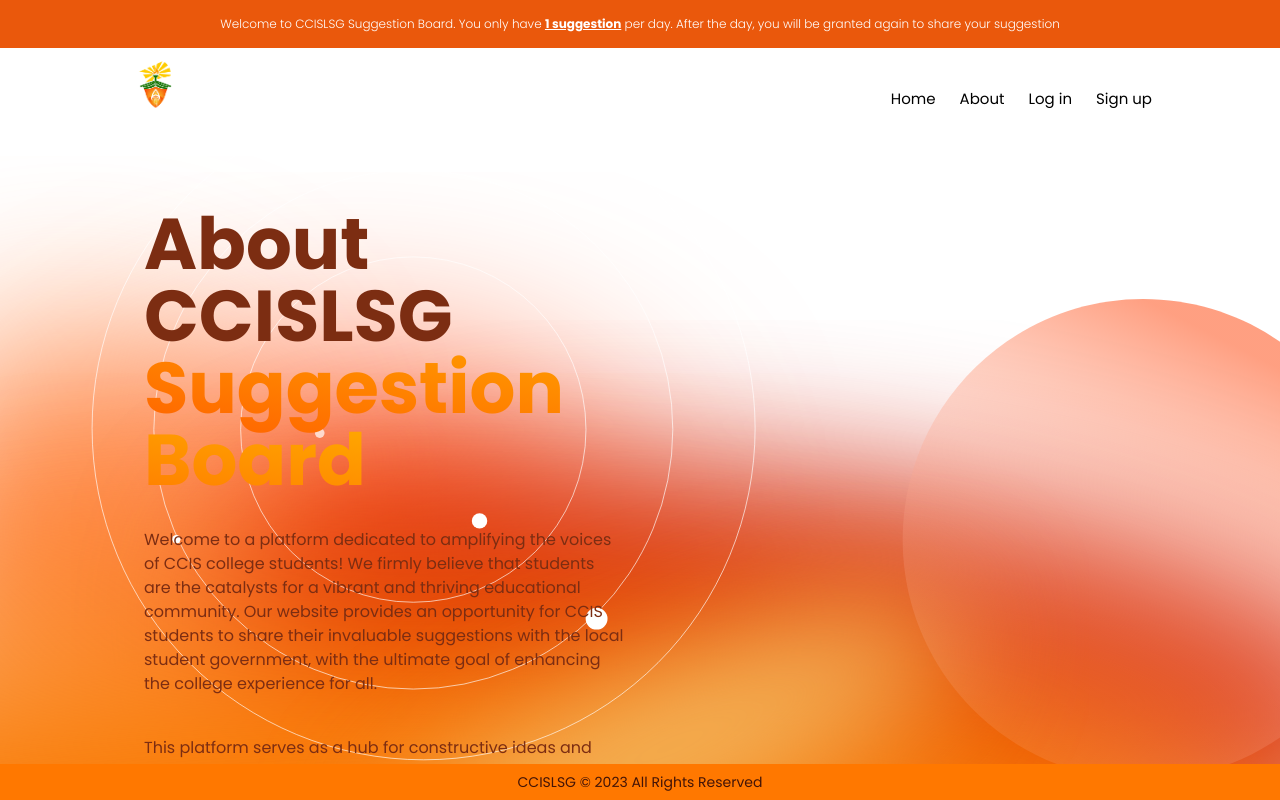
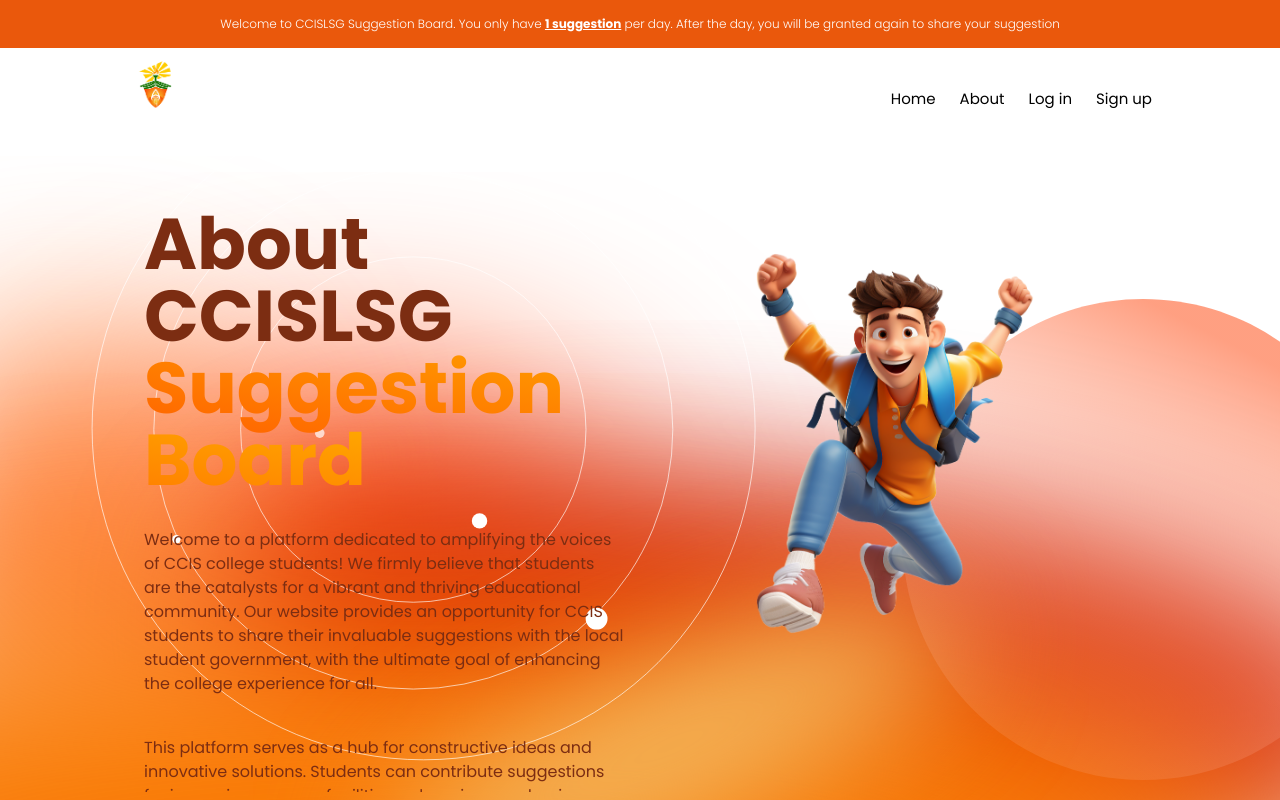
Before and after one commit to qarudafxz/ccislsg_suggestion_board, a React (Vite) app: page /about in a window 1280 px wide. Built offline with nearby package versions, Linux system fonts and the light colour scheme.

Commit message:
added shiz

```diff
--- a/src/components/Footer.jsx
+++ /dev/null
@@ -1,12 +0,0 @@
-import React from "react";
-
-function Footer() {
-	const date = new Date();
-	return (
-		<div className='bg-primary absolute bottom-0 w-full text-orange-950 py-2 xxxs:px-4 text-sm lg:px-24 text-lg xl:px-36'>
-			<h1 className='text-center'>{`CCISLSG © ${date.getFullYear()} All Rights Reserved`}</h1>
-		</div>
-	);
-}
-
-export default Footer;
--- a/src/components/Navbar.jsx
+++ b/src/components/Navbar.jsx
@@ -35,7 +35,7 @@ function Navbar() {
 	return (
 		<div>
 			{/* for mobile */}
-			<div className='xxxs:block sm:hidden'>
+			<div className='xxxs:block overflow-none sm:hidden'>
 				<div className='px-12 flex justify-between items-center mt-4'>
 					<Link
 						to='/'
--- a/src/components/for-about/AboutHero.jsx
+++ b/src/components/for-about/AboutHero.jsx
@@ -1,9 +1,13 @@
 import React from "react";
+
+import char from "../../assets/character.png";
+
+import { motion } from "framer-motion";
 
 function AboutHero() {
 	return (
 		<div className='xxxs:px-10 md:px-32 lg:px-36'>
-			<div className='mt-24 xxxs:flex gap-10 md:grid grid-cols-2 gap-8'>
+			<div className='mt-24 xxxs:flex flex-col-reverse gap-10 md:grid grid-cols-2 gap-8'>
 				<div className='flex flex-col gap-8'>
 					<h1 className='font-bold text-orange-900 xxxs:text-3xl md:text-4xl lg:text-7xl'>
 						About CCISLSG{" "}
@@ -32,13 +36,19 @@ function AboutHero() {
 						<p>
 							We encourage students to engage in thoughtful discussions, collaborate
 							with peers, and work hand in hand with the student government to bring
-							about positive change. Together, we can transform our college into a
-							vibrant and inclusive community that nurtures growth, fosters creativity,
-							and prioritizes the well-being of all CCIS students. Join us today and
-							leave your mark on the future of our college!
+							about positive change.
 						</p>
 					</div>
 				</div>
+				<motion.div
+					animate={{ y: [0, 30, 0] }}
+					transition={{ duration: 4, repeat: Infinity }}>
+					<img
+						src={char}
+						alt='3D Character'
+						className=''
+					/>
+				</motion.div>
 			</div>
 		</div>
 	);
--- /dev/null
+++ b/src/components/for-about/Partners.jsx
@@ -0,0 +1,35 @@
+import React from "react";
+
+import logo from "../../assets/logo.png";
+import parago from "../../assets/parago.svg";
+
+function Partners() {
+	const images = ["parago", "logo"];
+
+	return (
+		<div className='flex flex-col gap-4 my-20 xxxs:px-10 md:px-32 lg:px-36'>
+			<div className='m-auto'>
+				<h1 className='font-bold text-orange-950 xxxs:text-xl text-center md:text-3xl lg:text-4xl'>
+					Built with our{" "}
+					<span className='bg-gradient-to-tr from-from to-to rounded-md text-white px-4'>
+						trusted partners
+					</span>
+				</h1>
+				<div className='flex items-center gap-12 place-content-center mt-14'>
+					{images.map((image, index) => {
+						return (
+							<img
+								key={index}
+								src={image === "logo" ? logo : parago}
+								alt={image}
+								className='w-20 h-20'
+							/>
+						);
+					})}
+				</div>
+			</div>
+		</div>
+	);
+}
+
+export default Partners;
--- a/src/pages/About.jsx
+++ b/src/pages/About.jsx
@@ -3,10 +3,10 @@ import React from "react";
 //components
 import Head from "../components/Head";
 import Navbar from "../components/Navbar";
-import Footer from "../components/Footer";
 
 //sections
 import AboutHero from "../components/for-about/AboutHero";
+import Partners from "../components/for-about/Partners";
 
 //assets
 import Bg from "../assets/bg.svg";
@@ -33,8 +33,9 @@ function About() {
 					overflowY: "auto",
 				}}>
 				<AboutHero />
+				<Partners />
+				{/* officers component */}
 			</div>
-			<Footer />
 		</div>
 	);
 }
--- a/src/pages/Home.jsx
+++ b/src/pages/Home.jsx
@@ -8,7 +8,6 @@ import circ from "../assets/circle.png";
 //components
 import Head from "../components/Head";
 import Navbar from "../components/Navbar";
-import Footer from "../components/Footer";
 
 //icons
 import { IoMegaphoneSharp } from "react-icons/io5";
@@ -18,7 +17,7 @@ import { motion } from "framer-motion";
 function Home() {
 	return (
 		<div
-			className='font-main overflow-hidden'
+			className='font-main overflow-y-hidden'
 			style={{
 				backgroundImage: `url(${Bg})`,
 				backgroundRepeat: "no-repeat",
@@ -92,8 +91,6 @@ function Home() {
 					</motion.div>
 				</div>
 			</div>
-
-			<Footer />
 		</div>
 	);
 }
```
Also changed, not shown: src/assets/character.png (added), src/assets/parago.svg (added).
